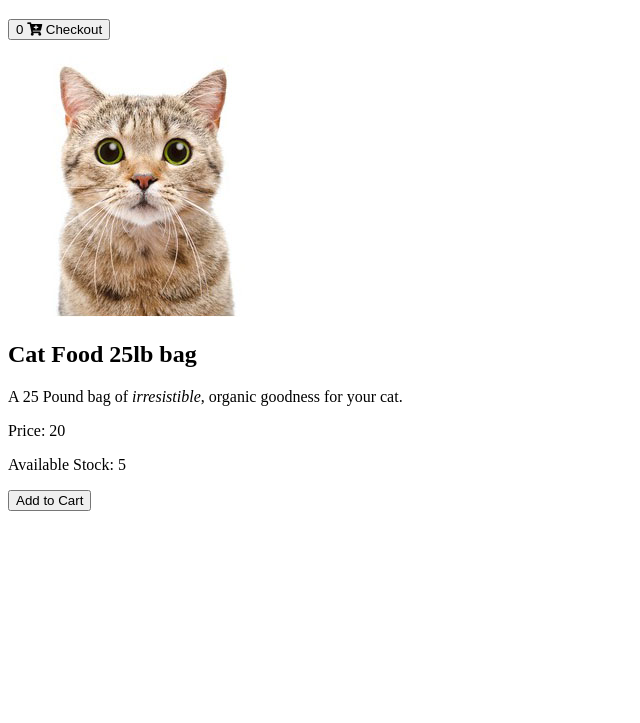
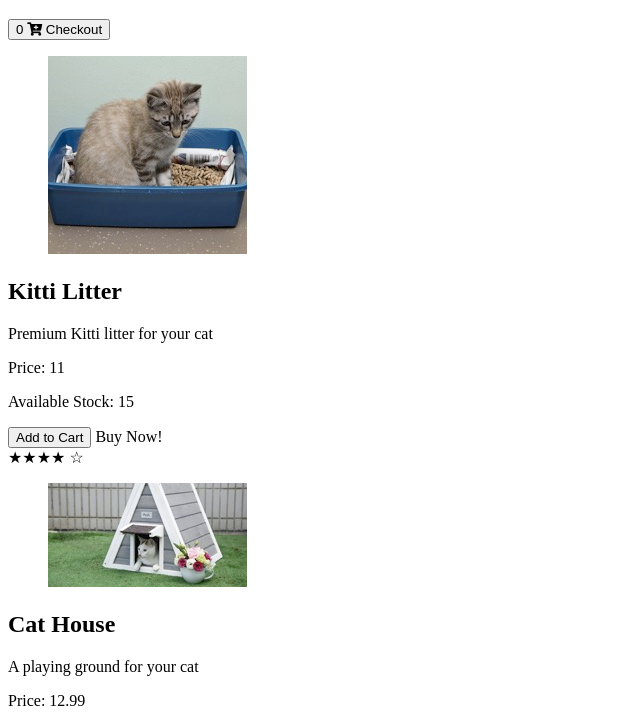
Before and after one commit to sam-codewar/test4, a plain HTML site: page index.html in a window 1280 px wide. Shown: the part 61-784 px from the top of the page, without its empty margins (0-640 px from the left). Drawn offline with nearby package versions, Linux system fonts and the light colour scheme.

Commit message:
more-product

```diff
--- a/index.html
+++ b/index.html
@@ -5,6 +5,7 @@
     <meta http-equiv="X-UA-Compatible" content="IE=edge" />
     <meta name="viewport" content="width=device-width, initial-scale=1.0" />
     <script src="https://cdn.jsdelivr.net/npm/vue@2.6.14/dist/vue.js"></script>
+    <script src="products.js"></script>
     <link
       rel="stylesheet"
       href="https://cdnjs.cloudflare.com/ajax/libs/font-awesome/5.15.1/css/all.min.css"
@@ -18,22 +19,38 @@
         <header>
           <h1 v-text="sitename"></h1>
           <button @click="showCheckout">
-            {{ cartItemCount}}
+            {{this.cart.length}}
             <span class="fas fa-cart-plus"></span> Checkout
           </button>
         </header>
         <div v-if="showProduct">
+          <div v-for="product in sortedProducts">
           <figure>
             <img v-bind:src="product.image" />
           </figure>
           <h2 v-text="product.title"></h2>
           <p v-html="product.description"></p>
-          <p>Price: {{product.prices}}</p>
+          <p>Price: {{product.price}}</p>
           <p>Available Stock: {{product.availableInventory}}</p>
-          <button v-on:click="addToCart" v-if="canAddToCart">
+          <button v-on:click="addToCart(product)" v-if="canAddToCart(product)">
             Add to Cart
           </button>
+
           <button disabled="disabled" v-else>Add to cart</button>
+
+          <span v-if="product.availableInventory === cartCount(product.id)">
+            All Out!
+          </span>
+
+          <span v-else-if="product.availableInventory - cartCount(product.id) <5">
+            Only {{product.availableInventory - cartCount(product.id)}} left!
+          </span>
+
+          <span v-else=>Buy Now!</span>
+          <br>
+          <span v-for="n in product.rating">★</span>
+          <span v-for="n in 5 - product.rating">☆</span>
+          </div>
         </div>
 
         <div v-else>
@@ -133,16 +150,7 @@
         el: "#app",
         data: {
           sitename: "Vue.js Pet Depot",
-          product: {
-            id: 1001,
-            title: "Cat Food 25lb bag",
-            description:
-              "A 25 Pound bag of <em>irresistible</em>, " +
-              "organic goodness for your cat.",
-            prices: 20,
-            image: "cat.jpg",
-            availableInventory: 5,
-          }, //end product
+          products: products,
           cart: [],
           showProduct: true,
           order: {
@@ -171,8 +179,8 @@
           },
         }, //end data
         methods: {
-          addToCart() {
-            this.cart.push(this.product.id);
+          addToCart(product) {
+            this.cart.push(product.id);
           }, //end function
 
           showCheckout() {
@@ -182,17 +190,41 @@
           submitForm() {
             alert("Order Submited");
           },
+
+          canAddToCart(product) {
+            return product.availableInventory > this.cartCount(product.id);
+          },
+
+          cartCount(id) {
+            let count = 0;
+            for (let i = 0; i < this.cart.length; i++) {
+              if (this.cart[i] === id) {
+                count++;
+              }
+            }
+            return count;
+          },
+
+
         }, //end method
-        computed: {
-          ///computed property name
-          cartItemCount() {
-            return this.cart.length;
-          }, //end cartItemCount
 
-          canAddToCart() {
-            return this.product.availableInventory > this.cartItemCount;
-          }, //end canAddToCart
-        }, //end computed
+         computed: {
+          sortedProducts() {
+            let productArray = this.products.slice(0);
+            function compare(a, b) {
+              if (a.price > b.price) {
+                return 1;
+              }
+
+              if (a.price < b.price) {
+                return -1;
+              }
+              return 0;
+            }
+            return productArray.sort(compare);
+          },
+        },
+
       });
     </script>
   </body>
--- /dev/null
+++ b/products.js
@@ -0,0 +1,46 @@
+let products = [
+            {
+              "id": 1001,
+              "title": "Cat Food, 25lb bag",
+              "description":
+                "A 25 pound bad of <em>irrestitable</em>, " +
+                " organic goodness for your cat.",
+              "price": 20.00,
+              "image": "cat.jpg",
+              "availableInventory": 10,
+              "rating": 3,
+            },
+
+            { "id": 1002,
+              "title": "Yarn",
+              "description": "Yarn, your cart can play with vue",
+              "price": 30.00,
+              "image": "yarn.jpeg",
+              "availableInventory": 5,
+              "rating": 2,
+               },
+
+            { "id": 1003,
+              "title": "Kitti Litter",
+              "description": "Premium Kitti litter for your cat",
+              "price": 11.00,
+              "image": "cat-litter.jpeg",
+              "availableInventory": 15,
+              "rating": 4 },
+
+            { "id": 1004,
+              "title": "Cat House",
+              "description": "A playing ground for your cat",
+              "price": 12.99,
+              "image": "cat-house.jpeg",
+              "availableInventory": 11,
+              "rating": 4 },
+
+            { "id": 1005,
+              "title": "Laser Pointer",
+              "description": "Drive your cat crazy with this",
+              "price": 49.99,
+              "image": "laser-pointer.jpeg",
+              "availableInventory": 24,
+              "rating": 5},
+          ]
```
Also changed, not shown: cat-house.jpeg (added), cat-litter.jpeg (added), laser-pointer.jpeg (added), yarn.jpeg (added).
